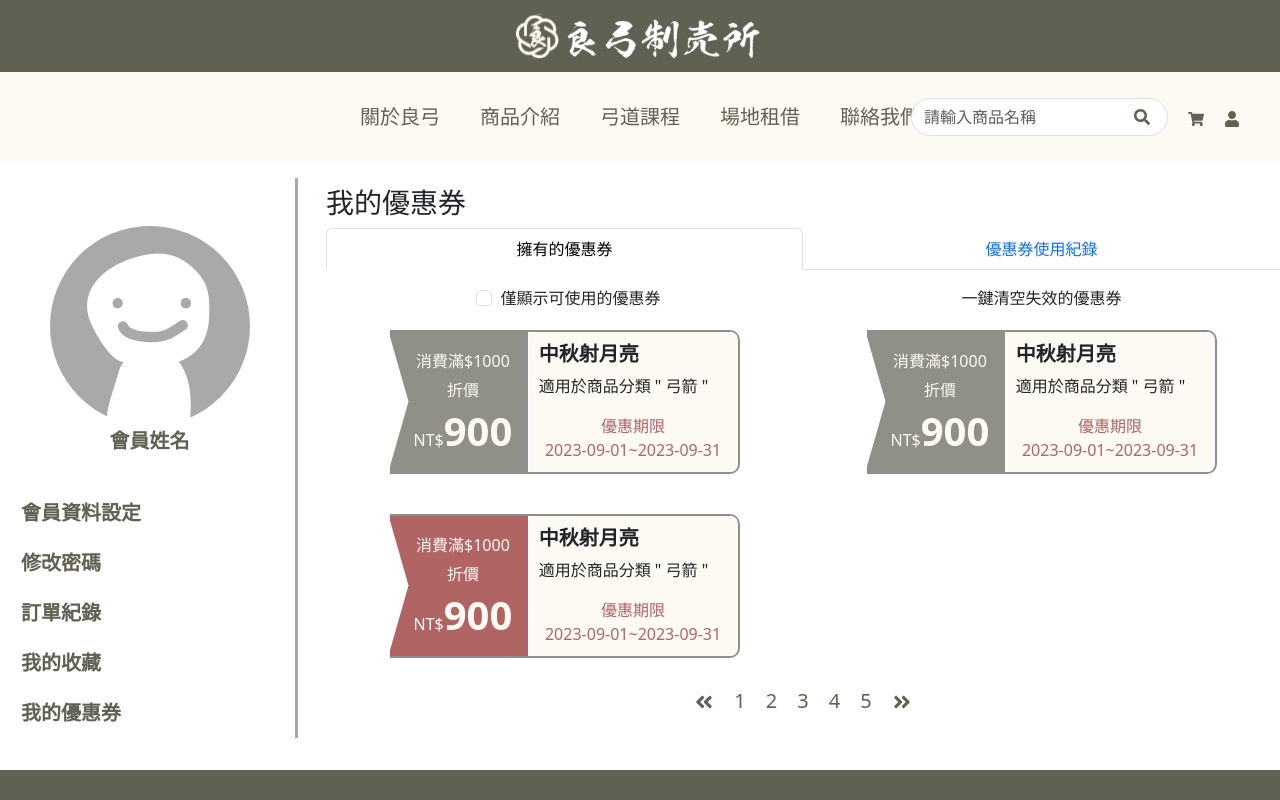
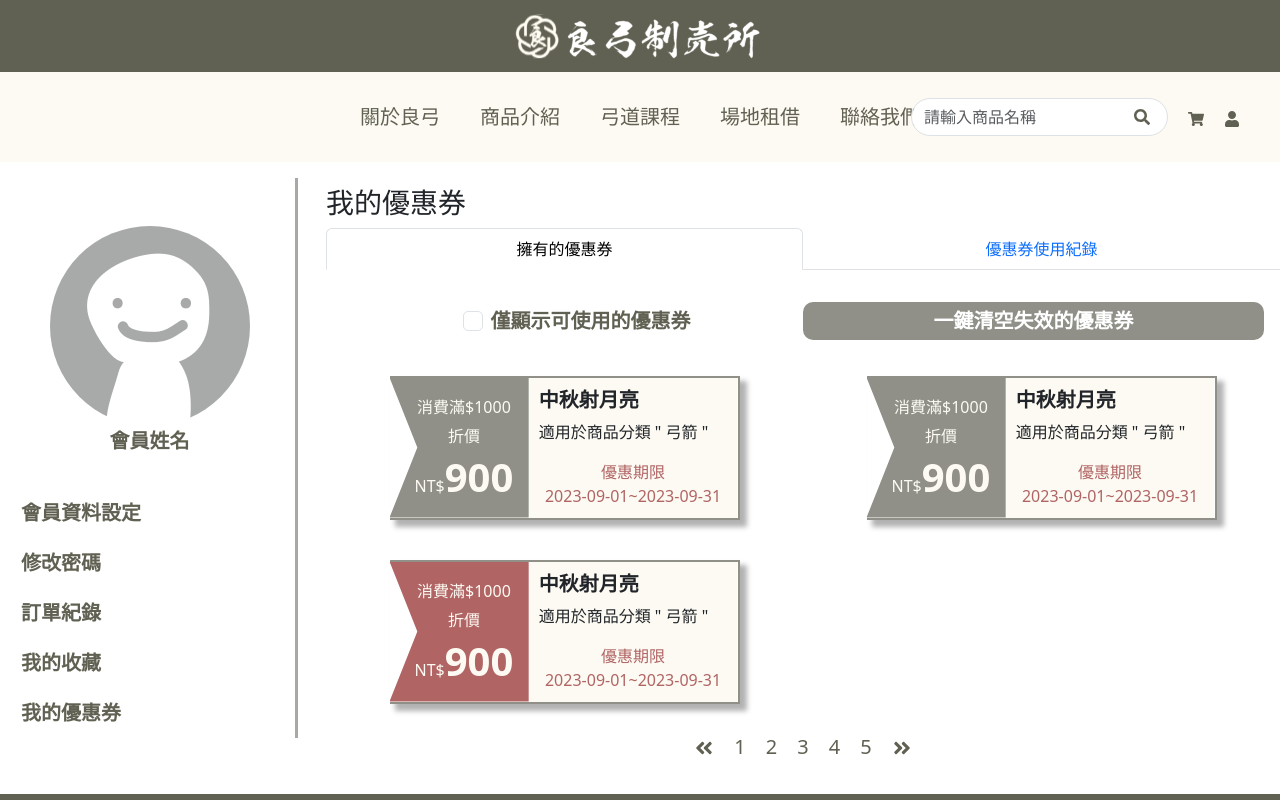
Before and after one commit to asmallgreen/final_project, a Next.js app in the folder client/: page /member/coupon in a window 1280 px wide. Shown: the top 800 px of the page. Built offline with nearby package versions, Linux system fonts and the light colour scheme; a web font is replaced by a local one.

Commit message:
coupon-table初版
我好累_(:з」∠)_

```diff
--- a/client/src/components/coupon-card/index.js
+++ b/client/src/components/coupon-card/index.js
@@ -6,7 +6,6 @@ export default function CouponCard({type}) {
     <>
       <div className="coupon-card">
         <div className={` ${couponLeftClass} d-flex`}>
-          <div className="left-edge"></div>
           <div className="text-center d-flex align-items-center">
             <div>
               <p>消費滿$1000</p>
--- a/client/src/pages/member/coupon/index.js
+++ b/client/src/pages/member/coupon/index.js
@@ -24,28 +24,61 @@ export default function Coupon() {
           >
             <Tab eventKey="home" title="擁有的優惠券">
               <div className="container">
-                <div className="row text-center">
-                  <div className="col-6">
+                <div className="row p-3 fs-5 fw-bold">
+                  <div className="col-12 col-md-6 text-center align-self-center py-1 coupon-check">
                     <input type="checkbox" className="form-check-input mx-2" />
-                    僅顯示可使用的優惠券
+                    <span>僅顯示可使用的優惠券</span>
                   </div>
-                  <div className="col-6">一鍵清空失效的優惠券</div>
+                  <div className="col-12 col-md-6 text-center py-1 coupon-clear">
+                    一鍵清空失效的優惠券
+                  </div>
                 </div>
                 <div className="row">
                   <div className="col-12 col-xl-6 col-xxl-4">
-                    <CouponCard type={1}/>
+                    <CouponCard type={1} />
                   </div>
                   <div className="col-12 col-xl-6 col-xxl-4">
-                    <CouponCard type={1}/>
+                    <CouponCard type={1} />
                   </div>
                   <div className="col-12 col-xl-6 col-xxl-4">
-                    <CouponCard type={2}/>
+                    <CouponCard type={2} />
                   </div>
                 </div>
               </div>
             </Tab>
             <Tab eventKey="profile" title="優惠券使用紀錄">
               優惠券使用紀錄
+              <table className="coupon-table">
+                <thead className="text-center">
+                  <tr>
+                    <th>已使用優惠券</th>
+                    <th>訂單編號</th>
+                    <th>折扣金額</th>
+                    <th>訂單折扣後金額</th>
+                    <th>使用日期</th>
+                  </tr>
+                </thead>
+                <tbody>
+                  <tr>
+                    <td>
+                      <CouponCard type={1} />
+                    </td>
+                    <td>A123456</td>
+                    <td>$500</td>
+                    <td>$1000</td>
+                    <td>2023-09-12</td>
+                  </tr>
+                  <tr>
+                    <td>
+                      <CouponCard type={2} />
+                    </td>
+                    <td>A123456</td>
+                    <td>$500</td>
+                    <td>$1000</td>
+                    <td>2023-09-12</td>
+                  </tr>
+                </tbody>
+              </table>
             </Tab>
           </Tabs>
           <Pagination />
--- /dev/null
+++ b/client/src/styles/_member-coupon.scss
@@ -0,0 +1,15 @@
+.coupon-check {
+  span{
+    color: $secondary;
+  }
+}
+.coupon-clear {
+  background-color: $secondary-half;
+  color: #fff;
+  border-radius: 10px;
+  cursor: pointer;
+}
+.coupon-clear:hover {
+  background-color: $accent;
+  transition: 0.6s;
+}
--- a/client/src/styles/components/coupon/_coupon-card.scss
+++ b/client/src/styles/components/coupon/_coupon-card.scss
@@ -2,33 +2,22 @@
   display: flex;
   border: solid 2px $secondary-half;
   border-left: none;
-  border-radius: 0 10px 10px 0;
   overflow: hidden;
   width: 350px;
   max-height: 150px;
   margin: 20px auto;
+  box-shadow: 6px 6px 5px 1px rgba(0, 0, 0, 0.3);
 
   .coupon-left {
     width: 40%;
     padding-left: 25px;
-    position: relative;
-    right: 1px;
     color: $primary;
-    p{
-        margin-bottom: 5px;
+    clip-path: polygon(0 0, 100% 0%, 100% 100%, 0 100%, 20% 50%);
+    p {
+      margin-bottom: 5px;
     }
     span {
       font-weight: bold;
-    }
-
-    .left-edge {
-      position: absolute;
-      top: 0;
-      left: 0;
-      width: 20px;
-      height: 100%;
-      background-color: #ffffff;
-      clip-path: polygon(0 0, 100% 50%, 0% 100%);
     }
   }
 
--- a/client/src/styles/index.scss
+++ b/client/src/styles/index.scss
@@ -11,5 +11,10 @@
 @import "components.scss";
 
 //各個pages scss
+
+//會員專區
 @import "member-order.scss";
-@import "product.scss"
+@import "member-coupon.scss";
+
+//商品
+@import "product.scss";
```
